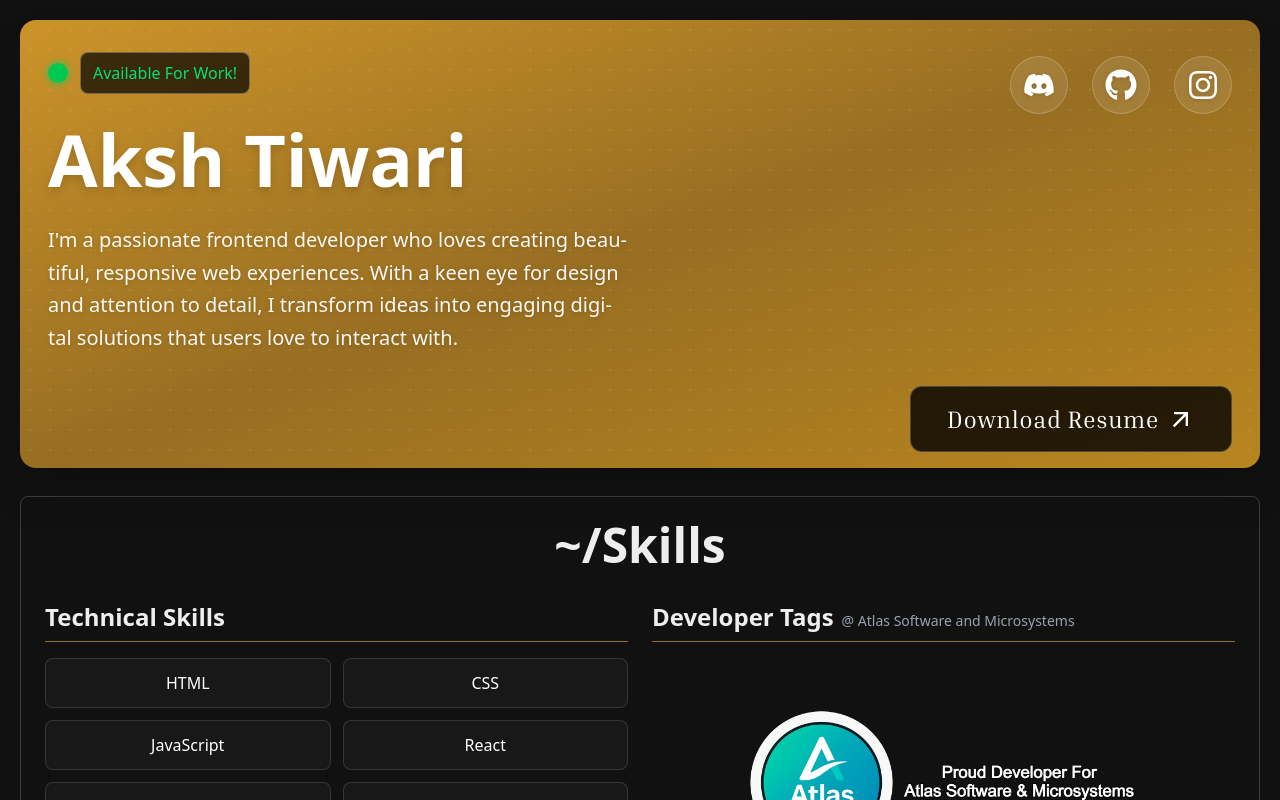
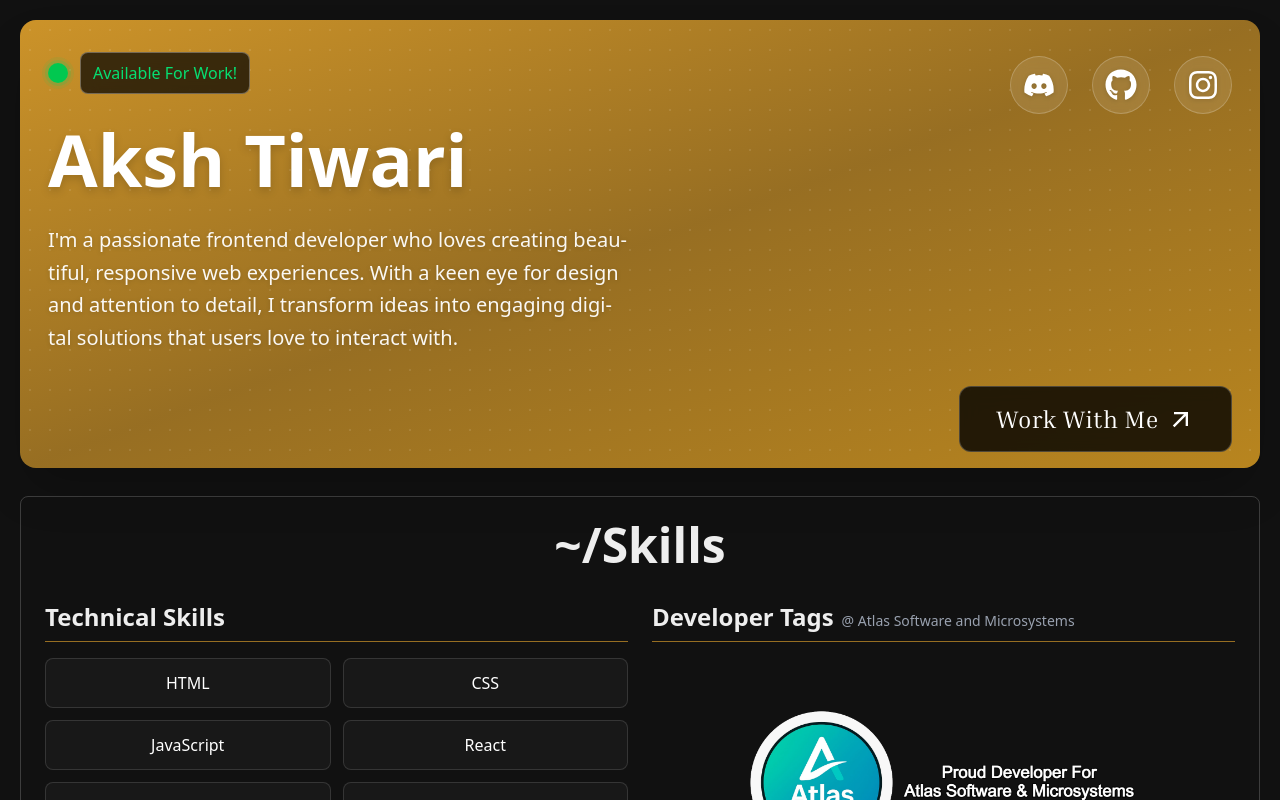
Before and after one commit to akshprooo/portfolio, a React (Vite) app: page / in a window 1280 px wide. Shown: the top 800 px of the page. Built offline with nearby package versions, Linux system fonts and the light colour scheme.

Commit message:
removing resume as it seems not so good

```diff
--- a/src/components/Intro.jsx
+++ b/src/components/Intro.jsx
@@ -52,9 +52,9 @@ const Intro = () => {
         </div>
 
         <div className='CTA flex flex-col gap-1 justify-center items-center lg:items-end w-full order-1 lg:order-2'>
-          <a href="/docs/resume.pdf" className='w-full sm:w-auto'>
+          <a href="mailto:akshprooo@gmail.com" className='w-full sm:w-auto'>
             <button className='cursor-pointer bg-black/80 backdrop-blur-sm border border-white/20 hover:bg-black/60 hover:border-white/40 transition-all duration-300 hover:-translate-y-1 hover:shadow-2xl text-white px-6 sm:px-8 lg:px-9 py-3 sm:py-4 rounded-xl text-base sm:text-lg lg:text-xl xl:text-2xl font-inria tracking-wide flex items-center justify-center lg:justify-start gap-2 w-full sm:w-auto group'>
-              Download Resume
+              Work With Me
               <MdArrowOutward size={20} className='sm:w-[24px] sm:h-[24px] lg:w-[28px] lg:h-[28px] group-hover:rotate-45 transition-transform duration-300' />
             </button>
           </a>
```
